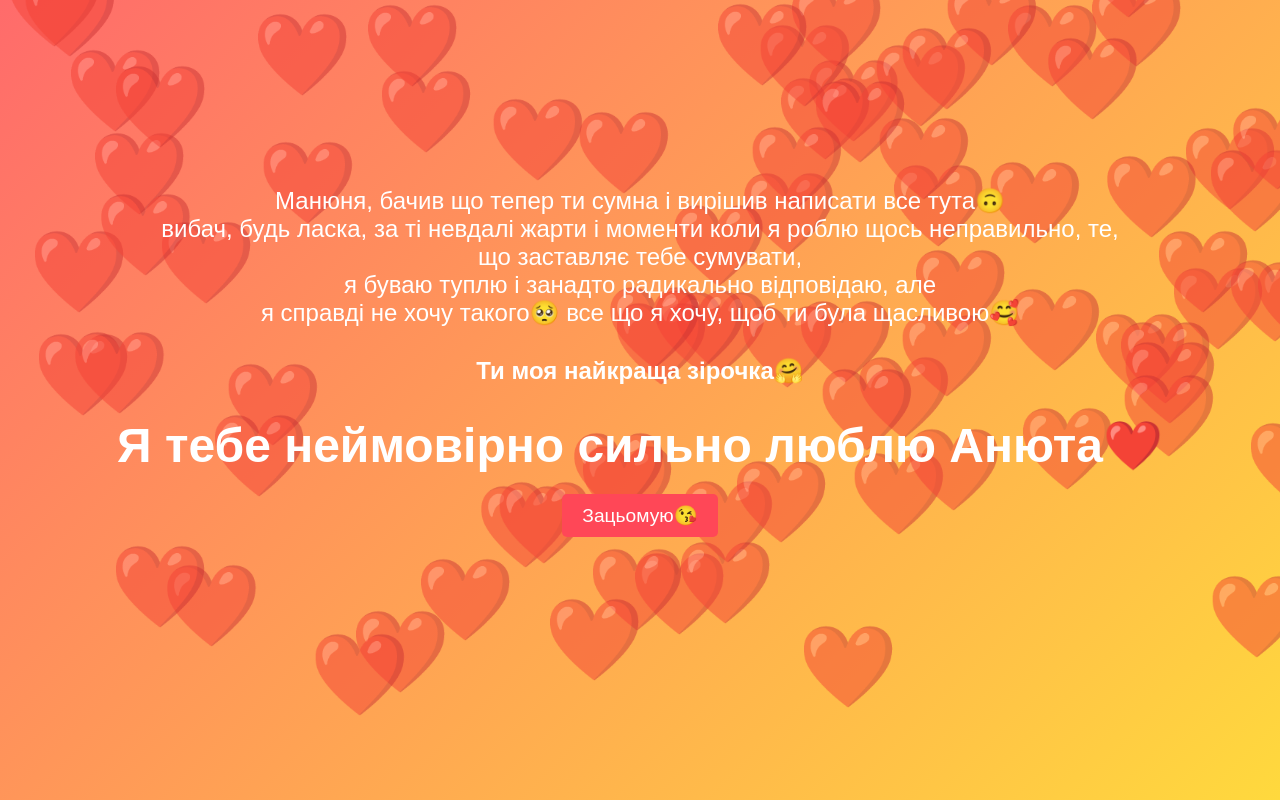
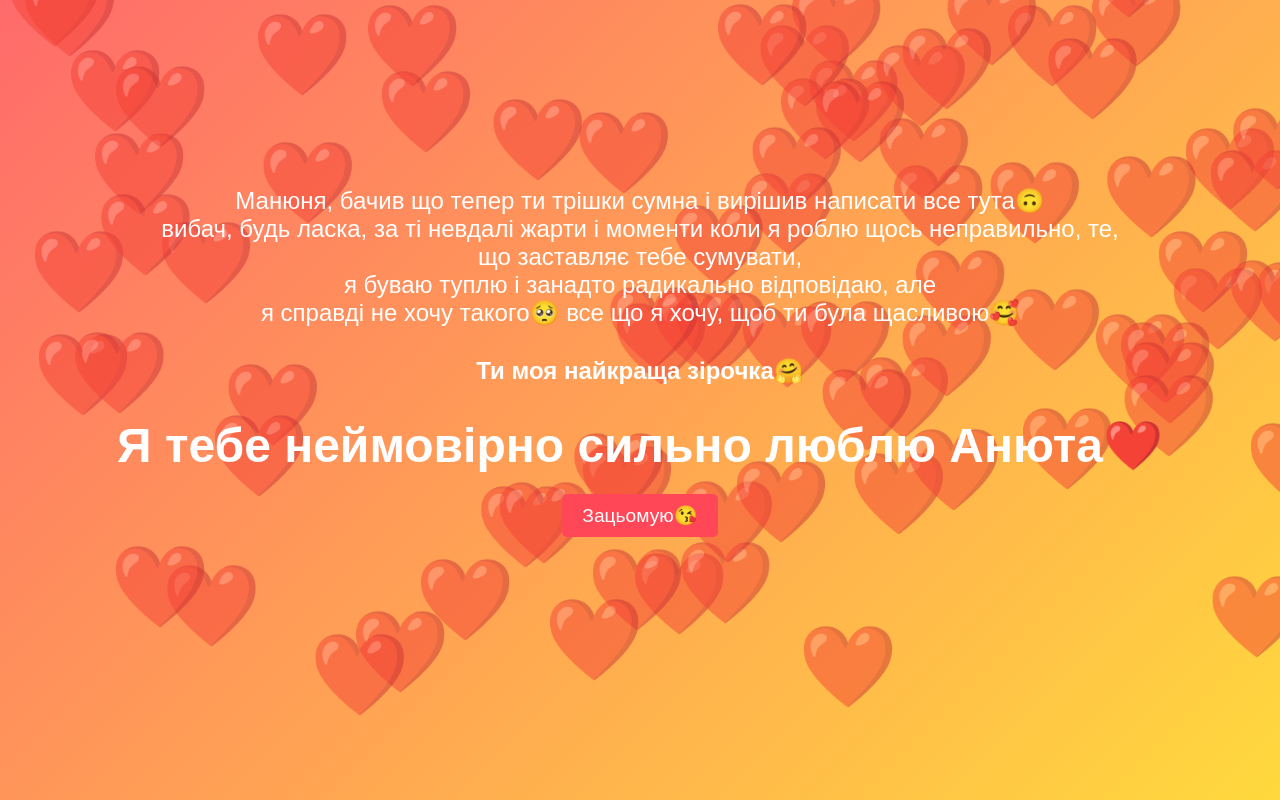
Before and after one commit to Vovchukkul/love, a website: page index.html in a window 1280 px wide. Shown: the top 800 px of the page. Drawn offline with Linux system fonts and the light colour scheme.

Commit message:
new commit

```diff
--- a/index.html
+++ b/index.html
@@ -8,7 +8,7 @@
 </head>
 <body>
     <div class="container">
-      <p class="message">Манюня, бачив що тепер ти сумна і вирішив написати все тута🙃 <br>
+      <p class="message">Манюня, бачив що тепер ти трішки сумна і вирішив написати все тута🙃 <br>
         вибач, будь ласка, за ті невдалі жарти і моменти коли я роблю щось неправильно, те, <br>
         що заставляє тебе сумувати, <br>
         я буваю туплю і занадто радикально відповідаю, але <br>
```
Also changed, not shown: package.json (added, +17 -0 lines), 1 other file.
